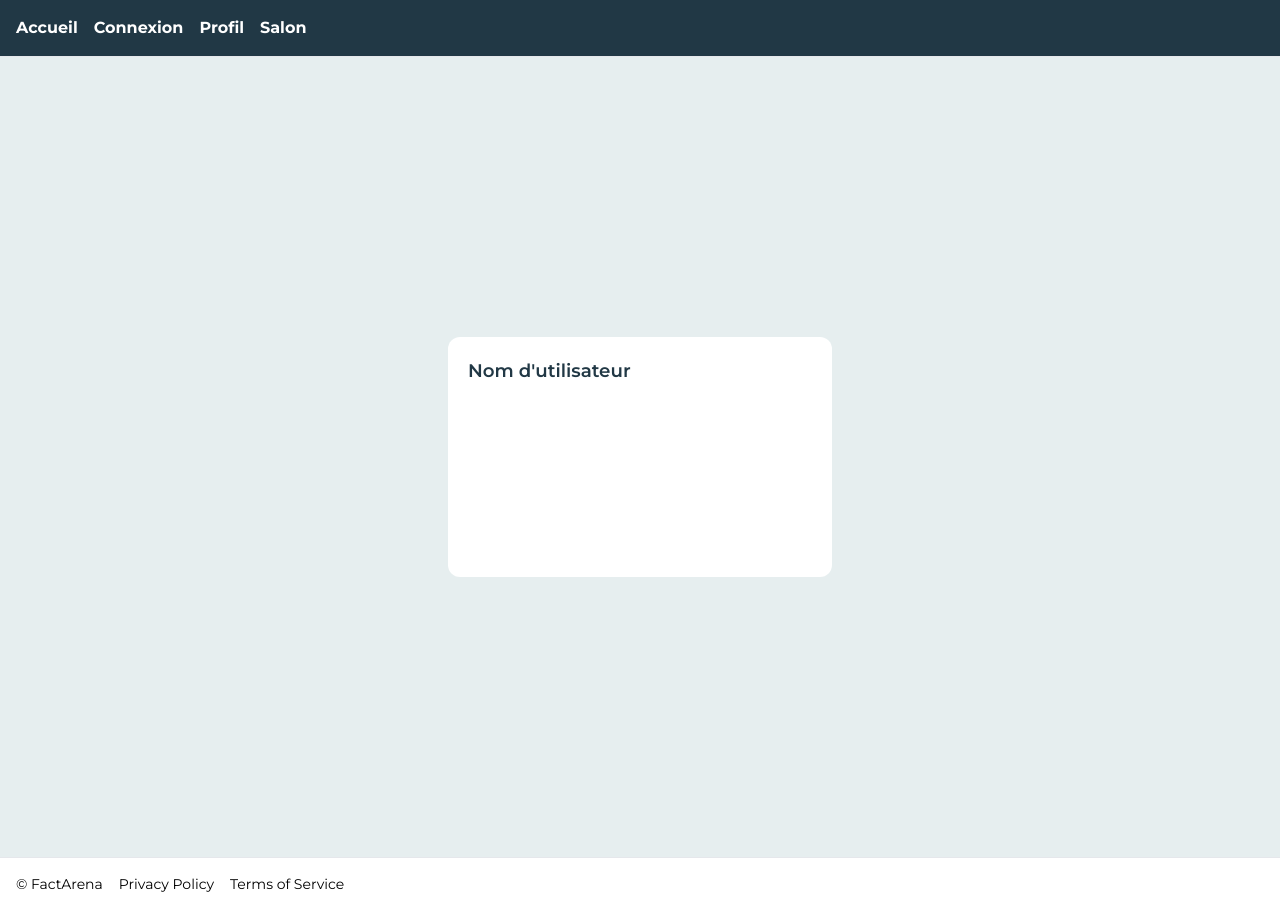
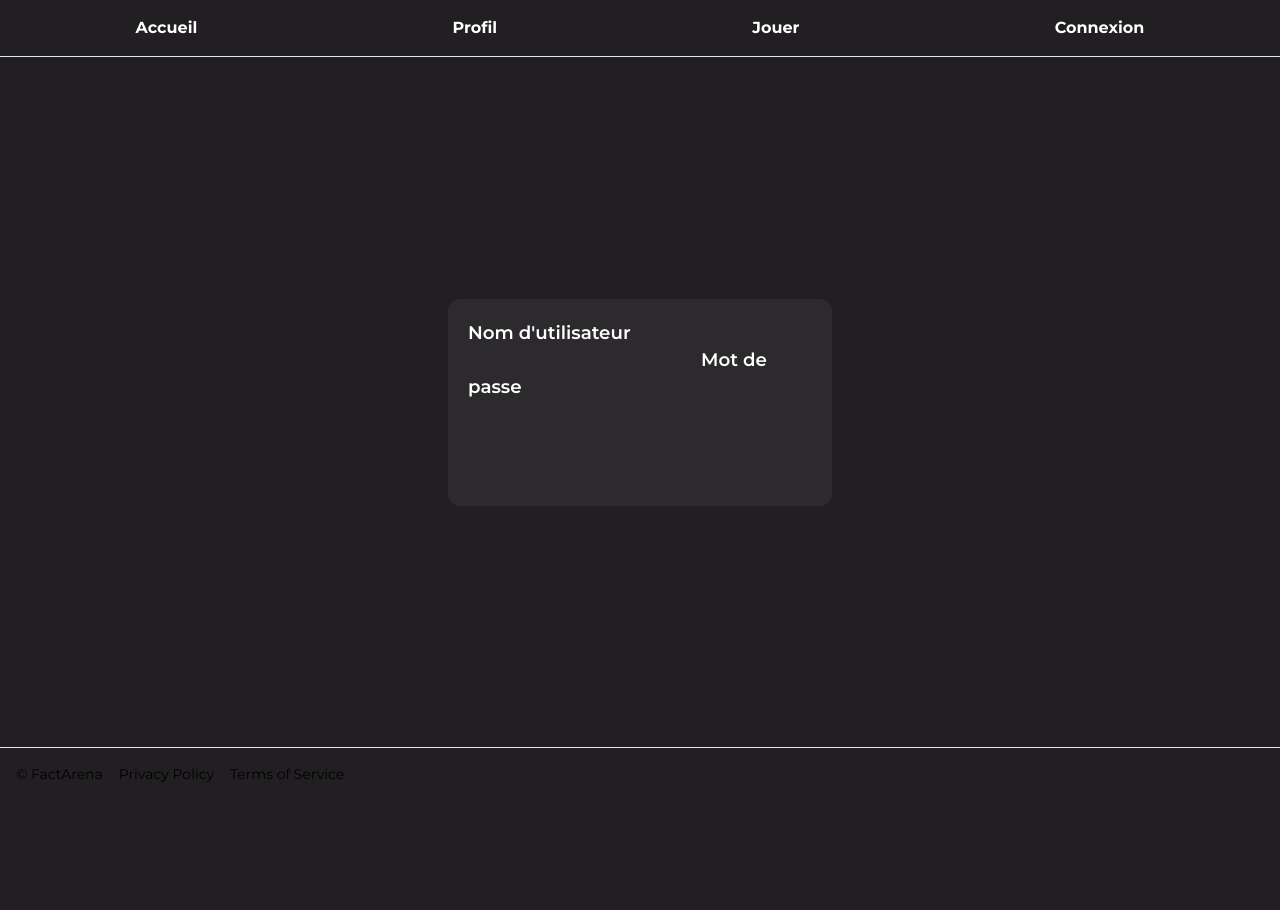
Before and after one commit to Dantenos/factarena, a React (Vite) app in the folder frontend/: page /login in a window 1280 px wide. After the commit the page ends 800 px from the top, so only its background shows below. Built offline with nearby package versions, Linux system fonts and the light colour scheme.

Commit message:
modifier tout le layout du site et les couleurs, et j'ai fini pour le moment le layout de la home page

```diff
--- a/frontend/src/App.tsx
+++ b/frontend/src/App.tsx
@@ -3,9 +3,10 @@ import Layout from './components/Layout';
 import Home from './pages/Home';
 import Login from './pages/Login';
 import Profile from './pages/Profile';
-import Room from './pages/Room';
 import Privacy from './pages/Privacy';
 import Terms from './pages/Terms';
+import Play from './pages/Play';
+import Room from './pages/Room';
 
 // Déclaration des routes. Le Layout (qui contient le footer) enveloppe TOUTES
 // les pages : les liens Privacy Policy / Terms of Service sont donc présents
@@ -17,9 +18,12 @@ export default function App() {
         <Route path="/" element={<Home />} />
         <Route path="/login" element={<Login />} />
         <Route path="/profile" element={<Profile />} />
-        <Route path="/room" element={<Room />} />
         <Route path="/privacy" element={<Privacy />} />
         <Route path="/terms" element={<Terms />} />
+
+		<Route path="/play" element={<Play />}>
+			<Route path="room" element={<Room />} />
+		</Route>
       </Route>
     </Routes>
   );
--- a/frontend/src/components/Layout.tsx
+++ b/frontend/src/components/Layout.tsx
@@ -6,15 +6,15 @@ import Footer from './Footer';
 export default function Layout() {
   return (
     <div className="min-h-screen flex flex-col">
-      <header className="bg-bleu-krystal p-4 border-b">
-        <nav className="font-bold text-[#FFFFFF] flex gap-4">
+      <header className="bg-noir-krystal p-4 border-b">
+        <nav className="flex justify-around font-bold text-[#FFFFFF] flex gap-4">
           <Link to="/">Accueil</Link>
+          <Link to="/profile">Profil</Link>
+          <Link to="/play">Jouer</Link>
           <Link to="/login">Connexion</Link>
-          <Link to="/profile">Profil</Link>
-          <Link to="/room">Salon</Link>
         </nav>
       </header>
-      <main className="flex-1">
+      <main className="flex-1 flex">
         <Outlet />
       </main>
       <Footer />
--- a/frontend/src/index.css
+++ b/frontend/src/index.css
@@ -3,17 +3,13 @@
 @import 'tailwindcss';
 
 @theme {
-	--color-bleu-krystal: #213845;
+	--color-noir-krystal: #221f22;
+	--color-gris-krystal: #2d2a2e;
+	--color-grisclair-krystal: #403e41;
+	--color-bleu-krystal: #6cc0cb;
 	--font-montserrat: Montserrat, sans-serif;
 }
-/*
-  The default border color has changed to `currentcolor` in Tailwind CSS v4,
-  so we've added these compatibility styles to make sure everything still
-  looks the same as it did with Tailwind CSS v3.
 
-  If we ever want to remove these styles, we need to add an explicit border
-  color utility to any element that depends on these defaults.
-*/
 @layer base {
   *,
   ::after,
@@ -24,6 +20,25 @@
   }
 }
 
+@layer components {
+  .button-krystal {
+    @apply inline-flex items-center justify-center rounded-xl bg-grisclair-krystal text-white font-semibold transition-colors hover:bg-bleu-krystal hover:text-noir-krystal;
+  }
+}
+
+html,
+body,
+#root {
+	width: 100%;
+	min-height: 100%;
+}
+
+body {
+	margin: 0;
+	overflow-x: hidden;
+	background: var(--color-noir-krystal);
+}
+
 body{
 	font-family: "Montserrat", sans-serif;
 }
--- a/frontend/src/pages/Home.tsx
+++ b/frontend/src/pages/Home.tsx
@@ -1,4 +1,5 @@
 import { useEffect, useState } from 'react';
+import { Link } from 'react-router-dom';
 
 // Page d'accueil. Elle appelle /api/health (le backend, via nginx, même origine)
 // pour vérifier que la chaîne front -> nginx -> back fonctionne. L'erreur est
@@ -14,11 +15,21 @@ export default function Home() {
   }, []);
 
   return (
-    <section>
-      <h1 className="text-2xl font-bold">FactArena</h1>
-      <p className="mt-2">
+    <section className="p-5 bg-noir-krystal w-full min-h-full">
+      <h1 className="text-9xl font-bold text-white font-montserrat">FactArena</h1>
+      <p className="p-2 text-white">
         État de l'API backend : <strong>{apiStatus}</strong>
       </p>
+	  <div className="mt-6 mb-8">
+		<Link to="/play" className=" button-krystal px-10 py-4 text-[25px]">Jouer</Link>
+	  </div>
+
+	  <div className="p-5 w-[30%] h-[30%] bg-gris-krystal rounded-xl">
+		<p className="text-white">
+			Description du jeu
+		</p>
+	  </div>
+
     </section>
   );
 }
--- a/frontend/src/pages/Login.tsx
+++ b/frontend/src/pages/Login.tsx
@@ -7,13 +7,17 @@ function handleClick() {
 
 
 return (
-<section className="bg-[#E6EEEF] w-screen h-screen flex justify-center items-center">
-	<div className="p-5 w-[30%] h-[30%] bg-[#FFFFFF] rounded-xl">
-		<form className="font-semibold text-bleu-krystal text-[114%]">
+	<section className="bg-noir-krystal w-full flex-1 flex justify-center items-center">
+	<div className="p-5 w-[30%] h-[30%] bg-gris-krystal rounded-xl">
+		<form className="font-semibold text-white text-[114%]">
 			<label htmlFor="UserName" className="font-montserrat">
 				Nom d'utilisateur
 			</label>
 			<input type="text" id="UserName" name="UserName"/>
+			<label htmlFor="PassWord" className="font-montserrat">
+				Mot de passe
+			</label>
+			<input type="password" id="PassWord" name="PassWord"/>
 		</form>
 	</div>
 </section>
--- /dev/null
+++ b/frontend/src/pages/Play.tsx
@@ -0,0 +1,15 @@
+import { Outlet, Link } from 'react-router-dom';
+
+export default function Play() {
+  return (
+    <section className="bg-noir-krystal w-full min-h-full flex flex-col items-center justify-center">
+      <h1 className="text-white text-4xl font-bold">Jouer</h1>
+
+      <Link to="room" className="mt-6 px-4 py-2 rounded bg-grisclair-krystal text-white">
+        Entrer dans la salle
+      </Link>
+
+      <Outlet />
+    </section>
+  );
+}
--- a/frontend/src/pages/Privacy.tsx
+++ b/frontend/src/pages/Privacy.tsx
@@ -1,5 +1,9 @@
 // Page Privacy Policy — titre seulement pour l'instant. Le contenu réel
 // (données collectées, crédits virtuels...) est OBLIGATOIRE avant l'évaluation.
 export default function Privacy() {
-  return <h1 className="text-2xl font-bold">Privacy Policy</h1>;
+  return (
+	<section className="bg-noir-krystal w-full min-h-full">
+		  <h1 className="text-2xl font-bold">Privacy Policy</h1>
+	</section>
+  );
 }
--- a/frontend/src/pages/Profile.tsx
+++ b/frontend/src/pages/Profile.tsx
@@ -1,4 +1,8 @@
 // Page Profil — vide pour l'instant.
 export default function Profile() {
-  return <h1 className="text-2xl font-bold">Profil</h1>;
+  return (
+	<section className="bg-noir-krystal w-full min-h-full">
+		  <h1 className="text-2xl font-bold">Profil</h1>;
+	</section>
+  );
 }
--- a/frontend/src/pages/Room.tsx
+++ b/frontend/src/pages/Room.tsx
@@ -1,4 +1,8 @@
 // Page Salon — vide pour l'instant (le jeu de prédiction viendra plus tard).
 export default function Room() {
-  return <h1 className="text-2xl font-bold">Salon</h1>;
+    return (
+	<section className="bg-noir-krystal w-full min-h-full">
+		  <h1 className="text-2xl font-bold">Room</h1>;
+	</section>
+  );
 }
--- a/frontend/src/pages/Terms.tsx
+++ b/frontend/src/pages/Terms.tsx
@@ -1,5 +1,9 @@
 // Page Terms of Service — titre seulement pour l'instant. Le contenu réel
 // (règles, crédits virtuels sans valeur...) est OBLIGATOIRE avant l'évaluation.
 export default function Terms() {
-  return <h1 className="text-2xl font-bold">Terms of Service</h1>;
+  return (
+	<section className="bg-noir-krystal w-full min-h-full">
+		  <h1 className="text-2xl font-bold">Terms of Service</h1>
+	</section>
+  );
 }
```
